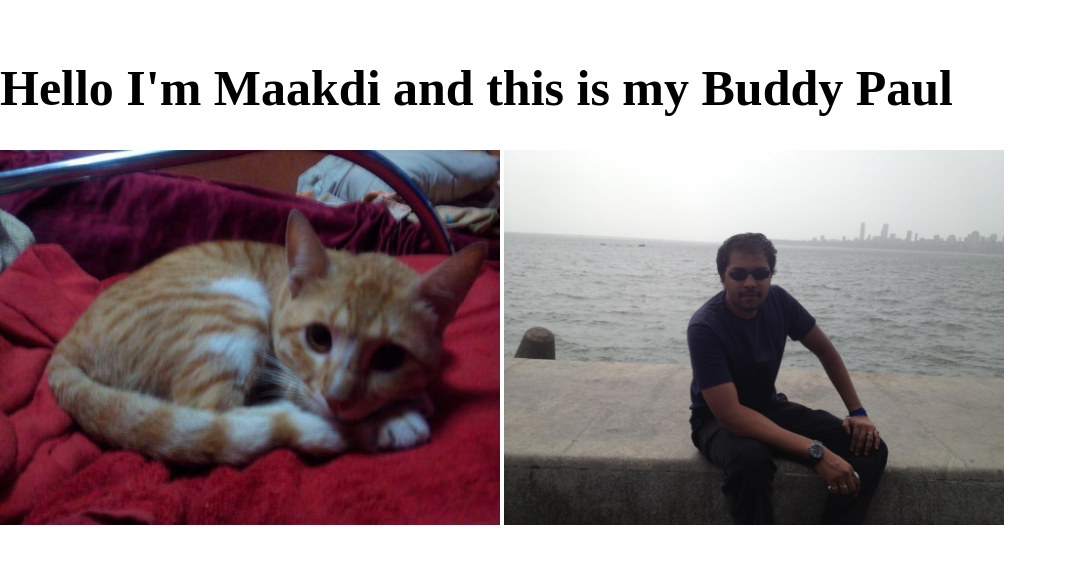
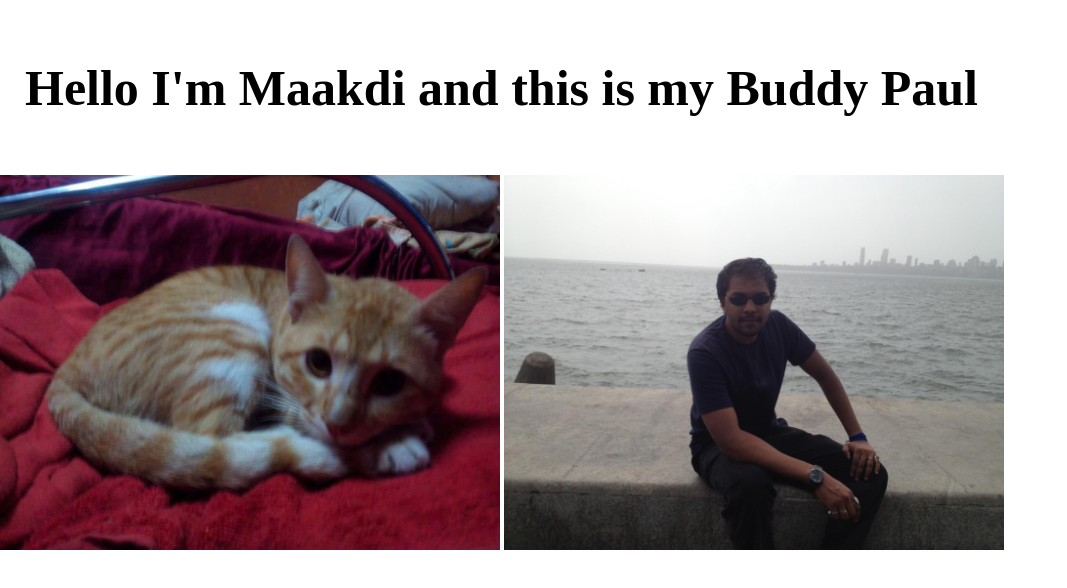
Before and after one commit to dinnypaul/dinnypaul.github.com, a plain HTML site: page index.html in a window 1280 px wide. Shown: the whole page, without its empty margins (0-1067 px from the left). Drawn offline with Linux system fonts and the light colour scheme.

Commit message:
Update index.html

```diff
--- a/index.html
+++ b/index.html
@@ -5,7 +5,7 @@
 <link rel="icon" href="./favicon.ico" type="image/x-icon"><style>@media only screen and (max-width:320px){img{width:100%;}}body,html{padding:0;margin:0;width:100%;}img{width:500px;max-width:100%;}</style>
 </head>
 <body>
-<h1 style="padding-top:25px;font-size:50px;">Hello I'm Maakdi and this is my Buddy Paul </h1>
+<h1 style="padding:25px;font-size:50px;">Hello I'm Maakdi and this is my Buddy Paul </h1>
 <img src="maakdi.jpg" alt="maakdi">
 <img src="paul.jpg" alt="paul">
 </body>
```
